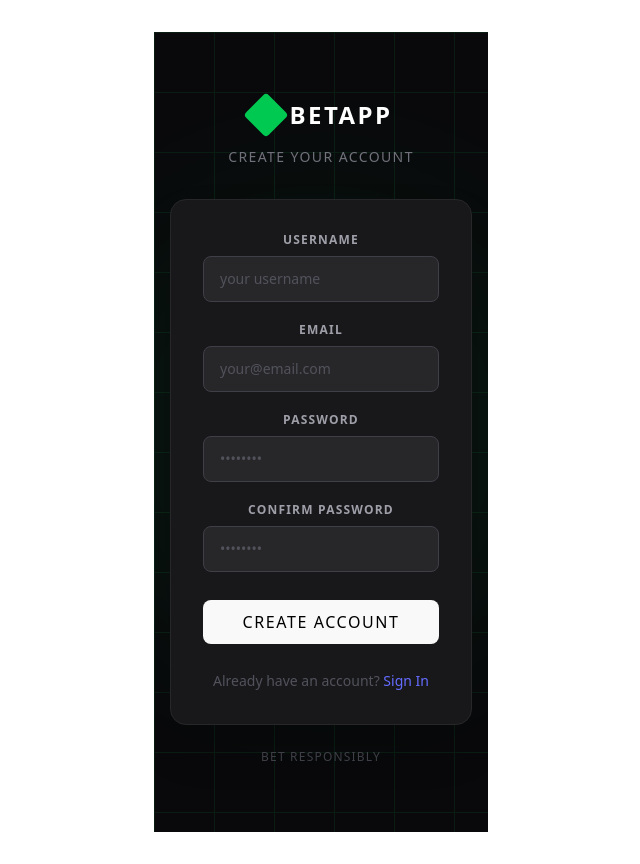
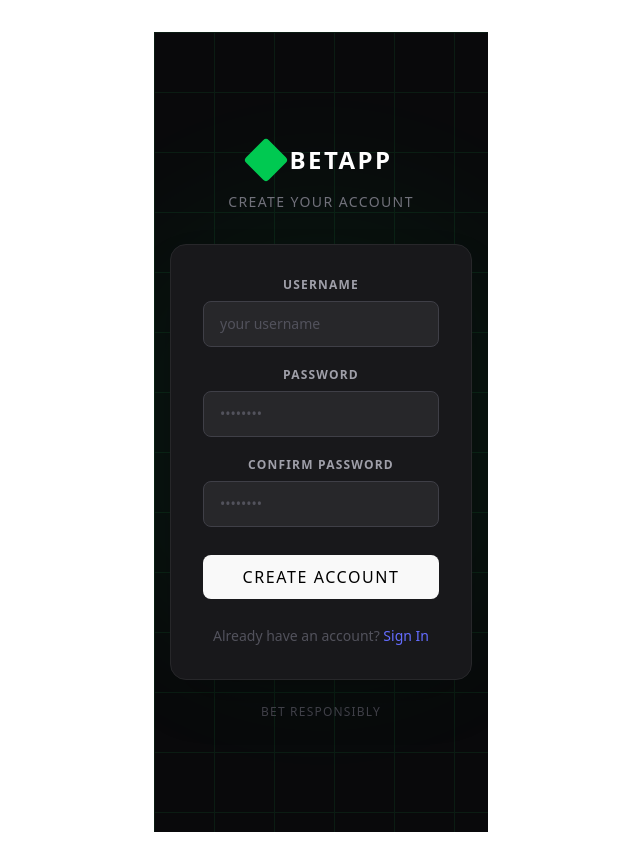
Before and after one commit to dennis2002k/bettingApp, a React app in the folder frontend/: page /register in a window 1280 px wide. Shown: the whole page, without its empty margins (319-959 px from the left). Built offline with nearby package versions, Linux system fonts and the light colour scheme; no server answers; the HTML template or start-up script is replaced by a standard one.

Commit message:
update gitignore to ignore staticfiles folder

```diff
--- a/frontend/src/pages/Register.jsx
+++ b/frontend/src/pages/Register.jsx
@@ -16,7 +16,7 @@ export default function Register() {
   const handleRegister = async () => {
     setError("");
 
-    if (!form.username || !form.email || !form.password) {
+    if (!form.username || !form.password) {
       setError("Please fill in all fields.");
       return;
     }
@@ -33,7 +33,7 @@ export default function Register() {
     try {
       await api.post("/users/", {
         username: form.username,
-        email: form.email,
+        // email: form.email,
         password: form.password,
       });
       // auto login after register
@@ -119,21 +119,6 @@ export default function Register() {
               />
             </div>
 
-            {/* email */}
-            <div>
-              <label className="block text-zinc-400 text-xs font-bold tracking-widest uppercase mb-2">
-                Email
-              </label>
-              <input
-                type="email"
-                value={form.email}
-                onChange={(e) => update("email", e.target.value)}
-                onKeyDown={handleKeyDown}
-                placeholder="your@email.com"
-                className="w-full bg-zinc-800 border border-zinc-700 rounded-lg px-4 py-3 text-white placeholder-zinc-600 text-sm focus:outline-none focus:border-green-500 focus:ring-1 focus:ring-green-500 transition-all"
-              />
-            </div>
-
             {/* password */}
             <div>
               <label className="block text-zinc-400 text-xs font-bold tracking-widest uppercase mb-2">
```
Also changed, not shown: 1 other file (tests, documents, lock files or other folders).
